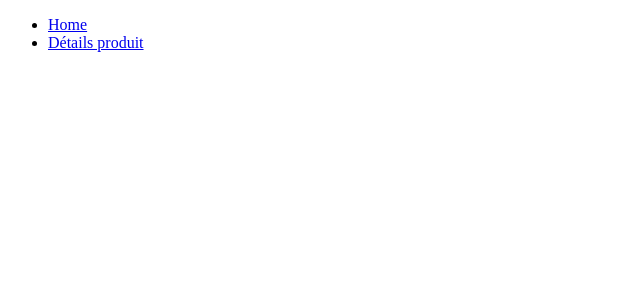
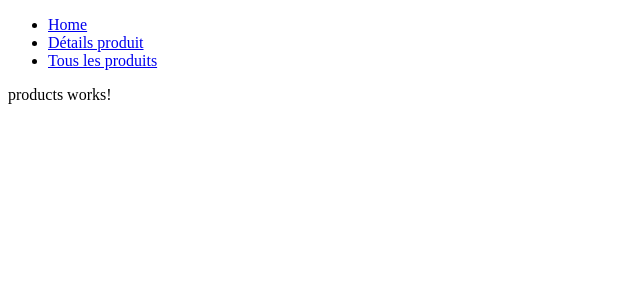
Before and after one commit to Aminekhma/FrontEnd_ProjectALGAV, an Angular app: page /products in a window 1280 px wide. Before the commit this address led to /. Shown: the top 300 px of the page, without its empty margins (0-640 px from the left). Built offline with nearby package versions, Linux system fonts and the light colour scheme.

Commit message:
Partie 2 Début

```diff
--- a/src/app/app-routing.module.ts
+++ b/src/app/app-routing.module.ts
@@ -1,6 +1,8 @@
 import { NgModule } from '@angular/core';
 import { RouterModule, Routes } from '@angular/router';
 import { DetailsProductComponent } from './details-product/details-product.component'
+import { ProductsComponent } from './products/products.component'
+
 import { AppComponent } from './app.component'
 
 const routes: Routes = [
@@ -12,6 +14,10 @@ const routes: Routes = [
     path: 'home',
     component : AppComponent
   },
+  {
+    path: 'products',
+    component : ProductsComponent
+  },
 ];
 
 @NgModule({
--- a/src/app/app.component.html
+++ b/src/app/app.component.html
@@ -1,6 +1,8 @@
 <ul>
   <li><nav><a href = "app.component.html">Home</a></nav></li>
   <li><nav><a routerLink = '/detailproduct' >Détails produit</a></nav></li>
+  <li><nav><a routerLink = '/products' >Tous les produits</a></nav></li>
+
 </ul>
 
 
--- a/src/app/app.module.ts
+++ b/src/app/app.module.ts
@@ -5,11 +5,13 @@ import { AppRoutingModule } from './app-routing.module';
 import { AppComponent } from './app.component';
 import { DetailsProductComponent } from './details-product/details-product.component';
 import { HttpClientModule } from '@angular/common/http';
+import { ProductsComponent } from './products/products.component';
 
 @NgModule({
   declarations: [
     AppComponent,
-    DetailsProductComponent
+    DetailsProductComponent,
+    ProductsComponent
   ],
   imports: [
     BrowserModule,
--- /dev/null
+++ b/src/app/products/products.component.html
@@ -0,0 +1 @@
+<p>products works!</p>
--- /dev/null
+++ b/src/app/products/products.component.ts
@@ -0,0 +1,15 @@
+import { Component, OnInit } from '@angular/core';
+
+@Component({
+  selector: 'app-products',
+  templateUrl: './products.component.html',
+  styleUrls: ['./products.component.css']
+})
+export class ProductsComponent implements OnInit {
+
+  constructor() { }
+
+  ngOnInit(): void {
+  }
+
+}
```
Also changed, not shown: src/app/products/products.component.css (added).
